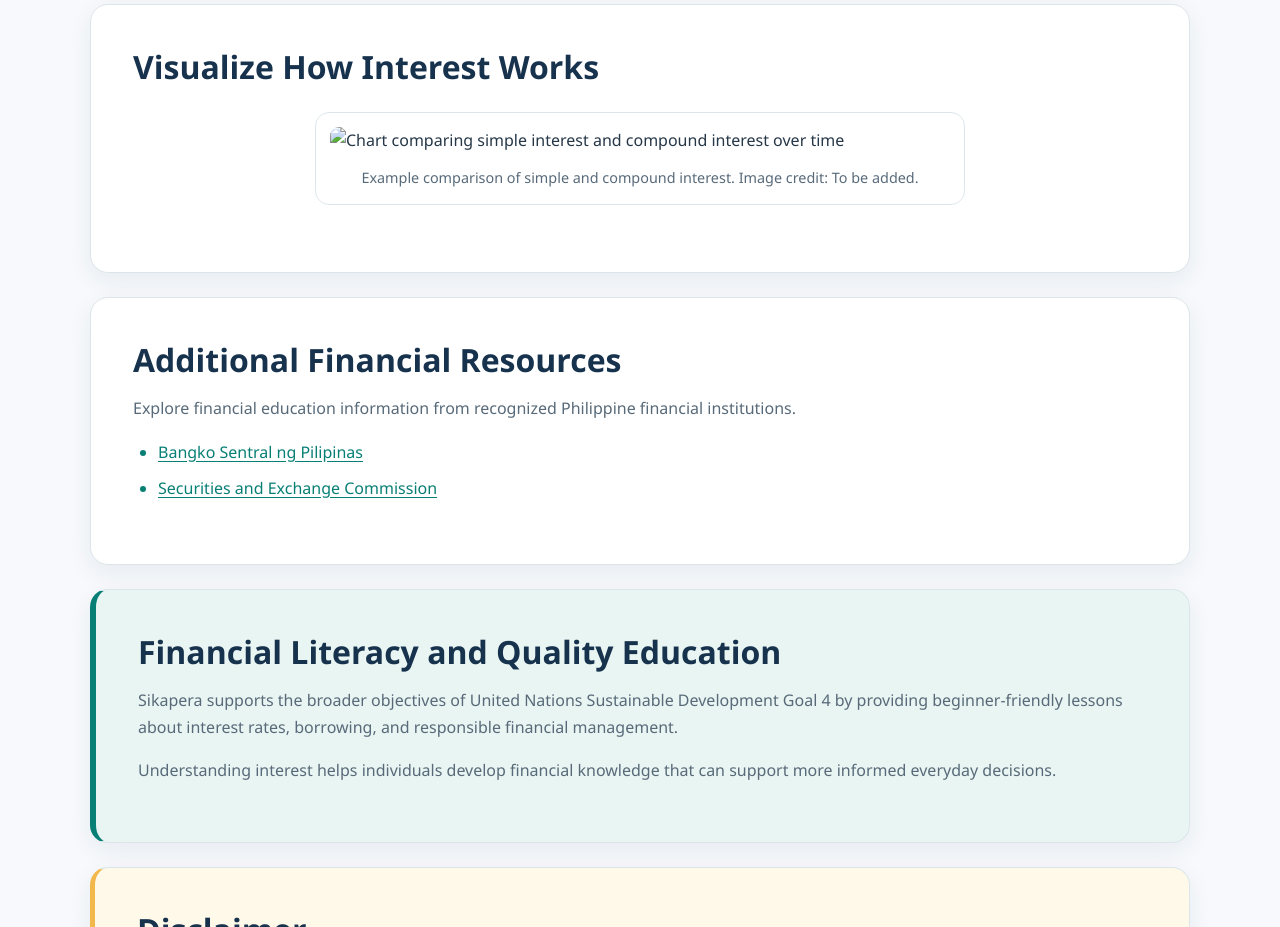
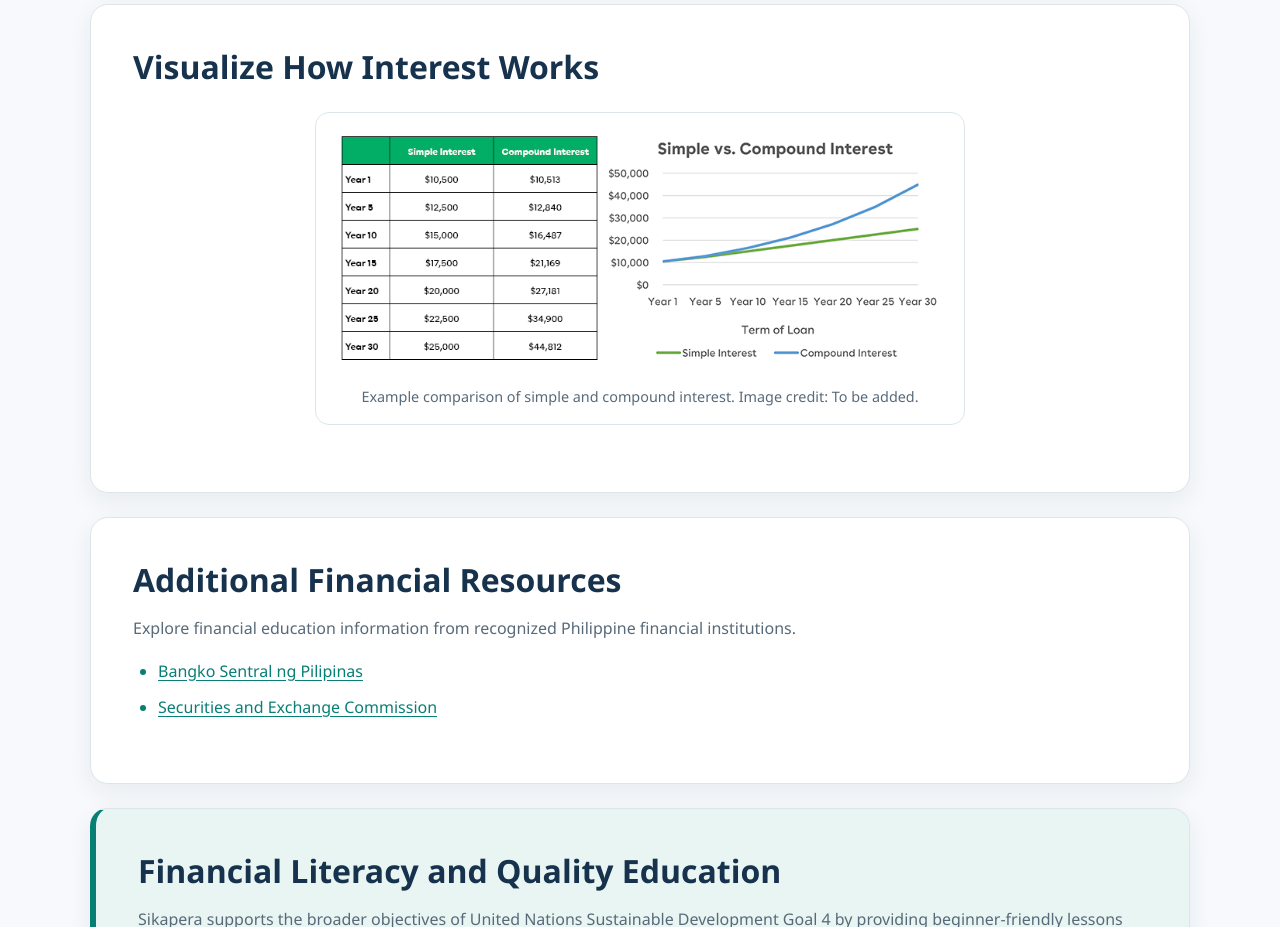
Before and after one commit to siguenzadp/Final-Project, a plain HTML site: page interest-rates.html in a window 1280 px wide. Shown: the part 5120-6047 px from the top of the page. Drawn offline with Linux system fonts and the light colour scheme.

Commit message:
Added jpg on some pages

```diff
--- a/interest-rates.html
+++ b/interest-rates.html
@@ -223,9 +223,8 @@
         <section id="interest-image">
             <h2>Visualize How Interest Works</h2>
 
-            <!-- ADD PICTURE HERE -->
             <figure>
-                <img src="" alt="Chart comparing simple interest and compound interest over time" width="400">
+                <img src="interest chart.jpg" alt="Chart comparing simple interest and compound interest over time" width="400">
                 <figcaption>Example comparison of simple and compound interest. Image credit: To be added.</figcaption>
             </figure>
         </section>
```
Also changed, not shown: emergency-fund.html (+1 -1 lines), interest chart.jpg (added).
